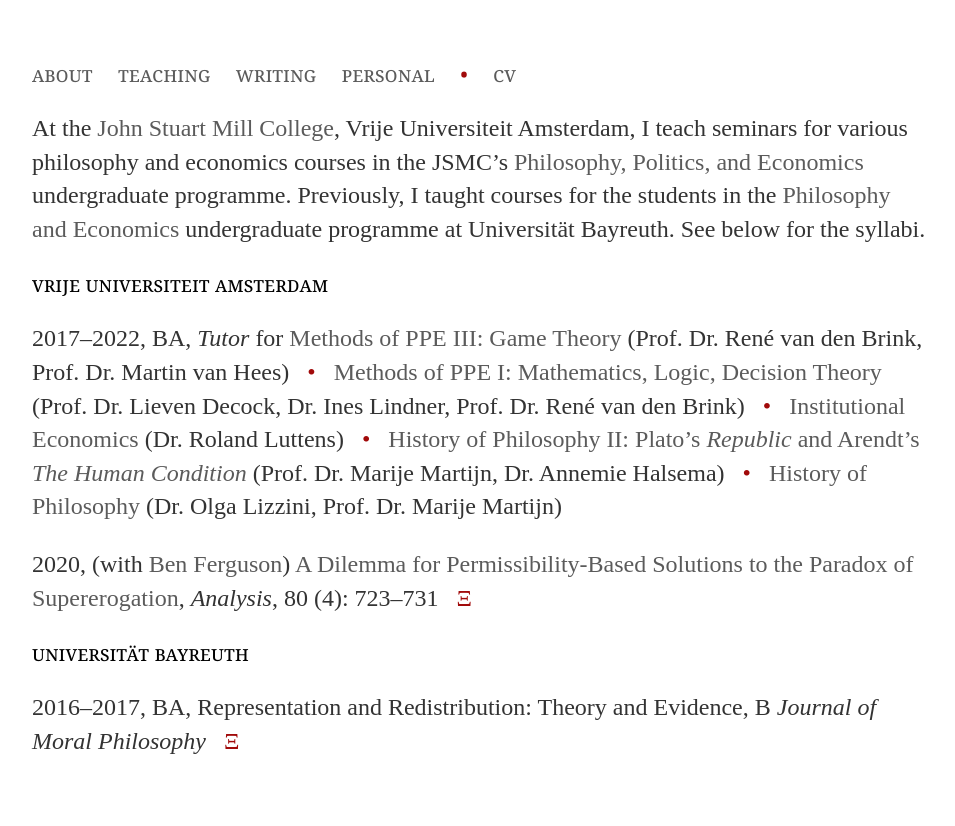
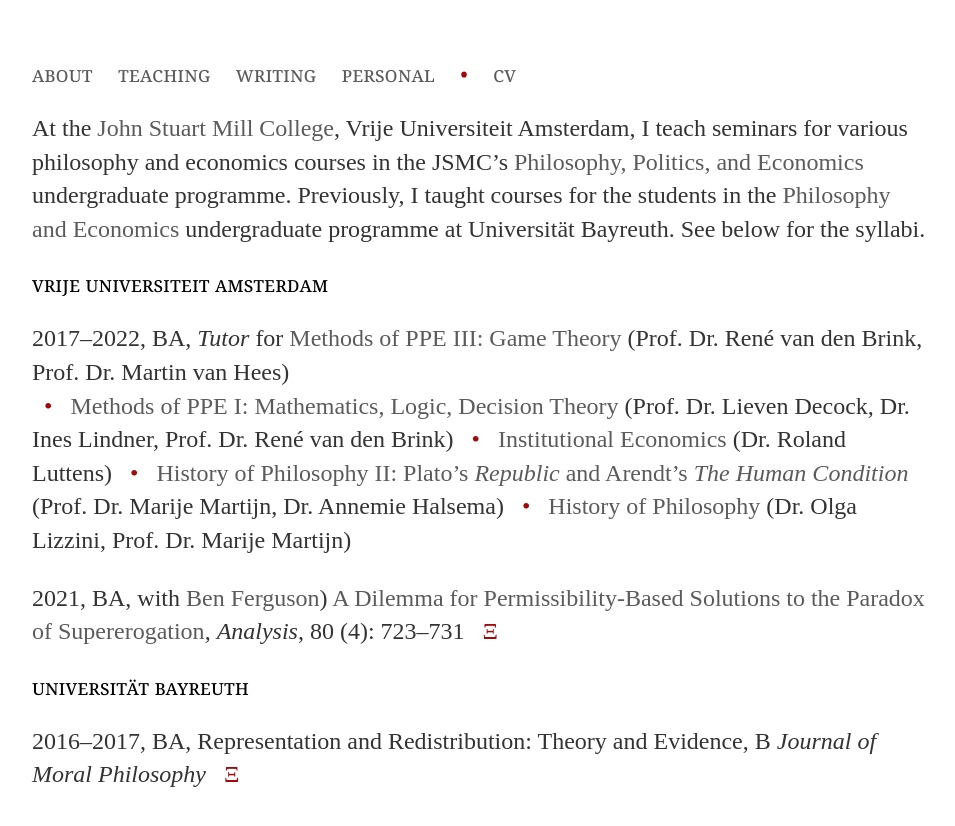
Before and after one commit to uzunovam/uzunovam, a Jekyll site: the page built from teaching/index.html, in a window 1280 px wide. Shown: the top 826 px of the page, without its empty margins (160-1115 px from the left). Built offline with Jekyll 4.4.1, drawn with Linux system fonts in a browser that asks for light colours.

Commit message:
Update index.html

```diff
--- a/teaching/index.html
+++ b/teaching/index.html
@@ -5,8 +5,9 @@
 <div class="blurb">
 	<p>At the <a href="https://vu.nl/en/about-vu/faculties/faculty-of-humanities/departments/john-stuart-mill-college">John Stuart Mill College</a>, Vrije Universiteit Amsterdam, I teach seminars for various philosophy and economics courses in the JSMC’s <a href="https://vu.nl/en/education/bachelor/philosophy-politics-and-economics">Philosophy, Politics, and Economics</a> undergraduate programme. Previously, I taught courses for the students in the <a href="https://www.pe.uni-bayreuth.de/en/index.html">Philosophy and Economics</a> undergraduate programme at Universit&auml;t Bayreuth. See below for the syllabi.</p>
 	<section>vrije universiteit amsterdam</section>
-	<p>2017–2022, BA, <cite>Tutor</cite> for <a href="https://studiegids.vu.nl/en/Bachelor/2021-2022/philosophy-politics-and-economics/W_JSM_305">Methods of PPE III: Game Theory</a> (Prof. Dr. Ren&eacute; van den Brink, Prof. Dr. Martin van Hees) <bullet>&nbsp;&nbsp;&#8226;&nbsp;&nbsp;</bullet> <a href="https://studiegids.vu.nl/en/Bachelor/2021-2022/philosophy-politics-and-economics/W_JSM_102">Methods of PPE I: Mathematics, Logic, Decision Theory</a> (Prof. Dr. Lieven Decock, Dr. Ines Lindner, Prof. Dr. Ren&eacute van den Brink) <bullet>&nbsp;&nbsp;&#8226;&nbsp;&nbsp;</bullet> <a href="https://studiegids.vu.nl/en/Bachelor/2021-2022/philosophy-politics-and-economics/W_JSM_218">Institutional Economics</a> (Dr. Roland Luttens) <bullet>&nbsp;&nbsp;&#8226;&nbsp;&nbsp;</bullet> <a href="https://studiegids.vu.nl/en/Bachelor/2021-2022/philosophy-politics-and-economics/W_JSM_211">History of Philosophy II: Plato’s <cite>Republic</cite> and Arendt’s <cite>The Human Condition</cite></a> (Prof. Dr. Marije Martijn, Dr. Annemie Halsema) <bullet>&nbsp;&nbsp;&#8226;&nbsp;&nbsp;</bullet> <a href="https://studiegids.vu.nl/en/Bachelor/2021-2022/philosophy-politics-and-economics/W_JSM_106">History of Philosophy</a> (Dr. Olga Lizzini, Prof. Dr. Marije Martijn)</p>
-	<p>2020, (with <a href="https://www.benjaminferguson.org/">Ben Ferguson</a>) <a href="https://doi.org/10.1093/analys/anaa033">A Dilemma for Permissibility-Based Solutions to the Paradox of Supererogation</a>, <cite>Analysis</cite>, 80 (4): 723–731  &nbsp; <a href="/files/papers/A Dilemma for Permissibility-Based Solutions to the Paradox of Supererogation.pdf"><bullet>&Xi;</bullet></a></p>
+	<p>2017–2022, BA, <cite>Tutor</cite> for <a href="https://studiegids.vu.nl/en/Bachelor/2021-2022/philosophy-politics-and-economics/W_JSM_305">Methods of PPE III: Game Theory</a> (Prof. Dr. Ren&eacute; van den Brink, Prof. Dr. Martin van Hees) </br>
+		<bullet>&nbsp;&nbsp;&#8226;&nbsp;&nbsp;</bullet> <a href="https://studiegids.vu.nl/en/Bachelor/2021-2022/philosophy-politics-and-economics/W_JSM_102">Methods of PPE I: Mathematics, Logic, Decision Theory</a> (Prof. Dr. Lieven Decock, Dr. Ines Lindner, Prof. Dr. Ren&eacute van den Brink) <bullet>&nbsp;&nbsp;&#8226;&nbsp;&nbsp;</bullet> <a href="https://studiegids.vu.nl/en/Bachelor/2021-2022/philosophy-politics-and-economics/W_JSM_218">Institutional Economics</a> (Dr. Roland Luttens) <bullet>&nbsp;&nbsp;&#8226;&nbsp;&nbsp;</bullet> <a href="https://studiegids.vu.nl/en/Bachelor/2021-2022/philosophy-politics-and-economics/W_JSM_211">History of Philosophy II: Plato’s <cite>Republic</cite> and Arendt’s <cite>The Human Condition</cite></a> (Prof. Dr. Marije Martijn, Dr. Annemie Halsema) <bullet>&nbsp;&nbsp;&#8226;&nbsp;&nbsp;</bullet> <a href="https://studiegids.vu.nl/en/Bachelor/2021-2022/philosophy-politics-and-economics/W_JSM_106">History of Philosophy</a> (Dr. Olga Lizzini, Prof. Dr. Marije Martijn)</p>
+	<p>2021, BA, with <a href="https://www.benjaminferguson.org/">Ben Ferguson</a>) <a href="https://doi.org/10.1093/analys/anaa033">A Dilemma for Permissibility-Based Solutions to the Paradox of Supererogation</a>, <cite>Analysis</cite>, 80 (4): 723–731  &nbsp; <a href="/files/papers/A Dilemma for Permissibility-Based Solutions to the Paradox of Supererogation.pdf"><bullet>&Xi;</bullet></a></p>
 	<section>universit&auml;t bayreuth</section>
 	<p>2016–2017, BA, Representation and Redistribution: Theory and Evidence, B <cite>Journal of Moral Philosophy</cite> &nbsp; <a href="/files/papers/Halliday, The Inheritance of Wealth, Review.pdf"><bullet>&Xi;</bullet></a></p>
 </div><!-- /.blurb -->
```
